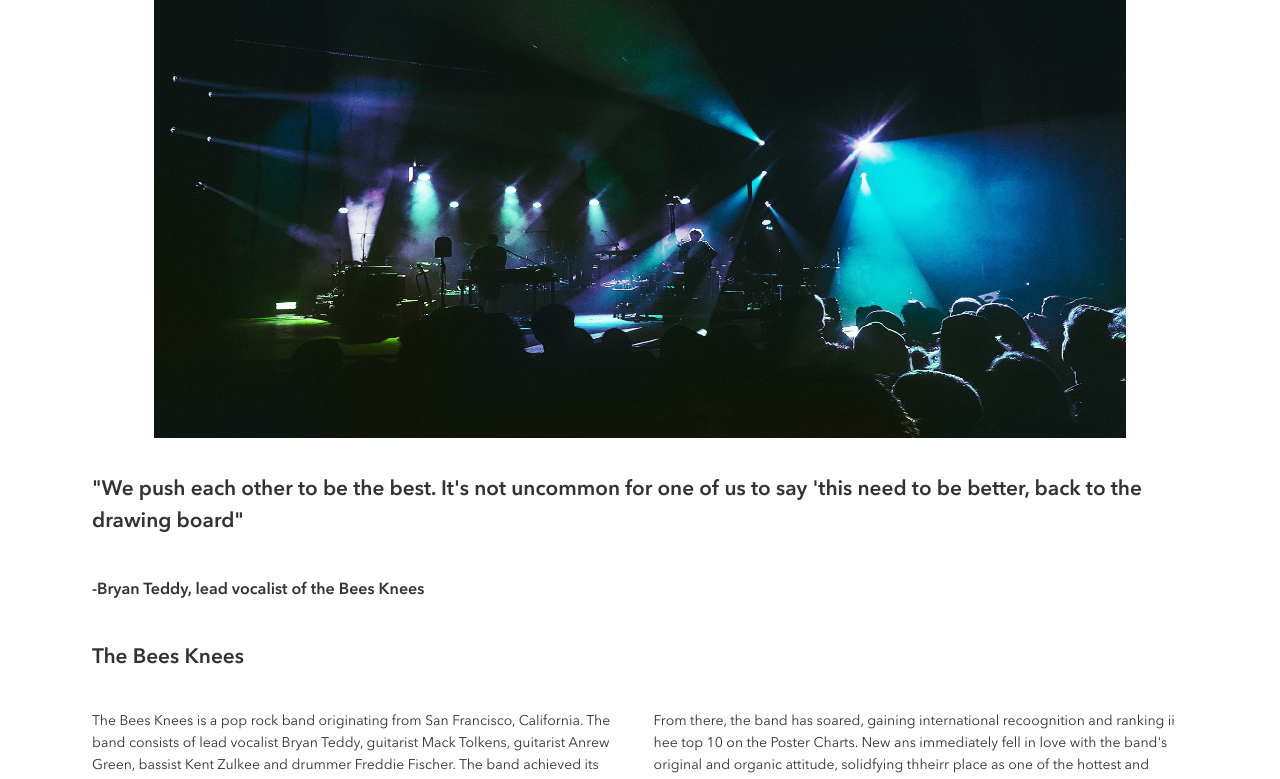
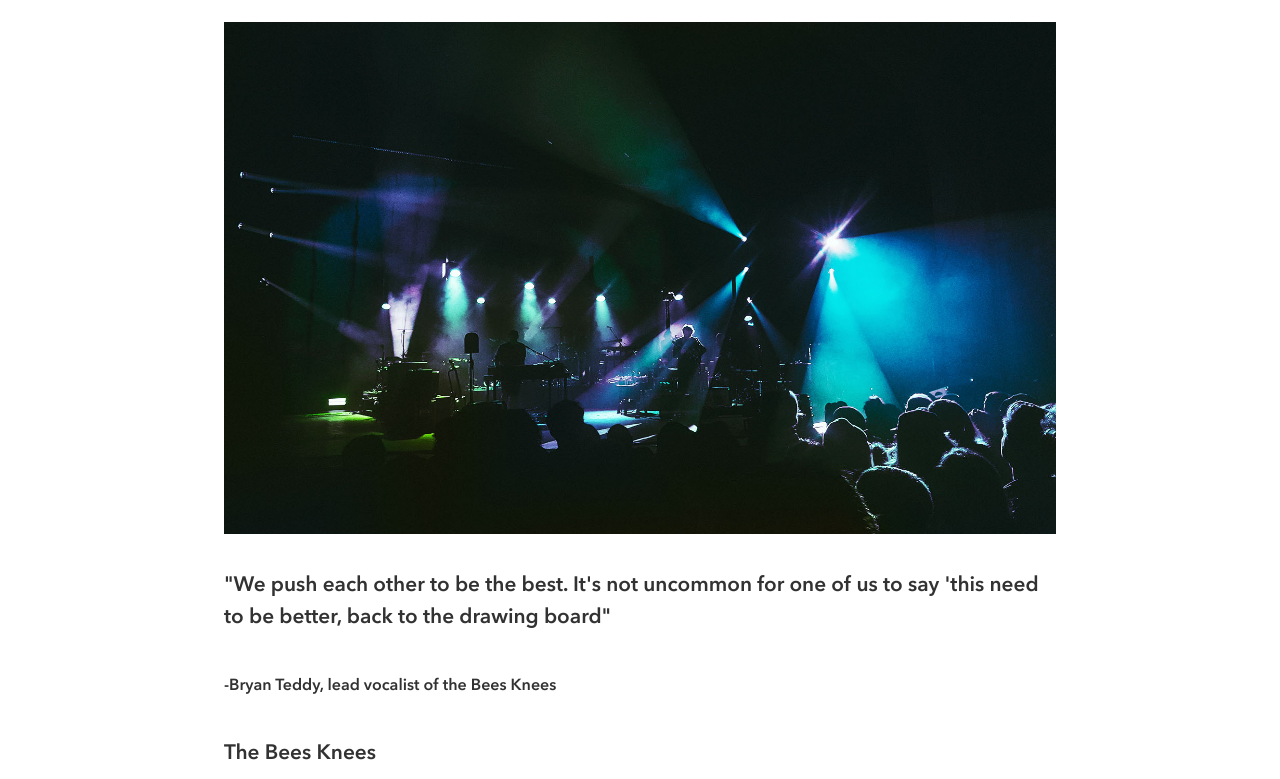
Before and after one commit to SJPARK538/Bandsite, a plain HTML site: page index.html in a window 1280 px wide. Shown: the part 746-1525 px from the top of the page. Drawn offline with Linux system fonts and the light colour scheme; files whose address does not match are found by name.

Commit message:
desktop version media queries

```diff
--- a/styles/partials/_breakpoints.scss
+++ b/styles/partials/_breakpoints.scss
@@ -10,8 +10,8 @@
     }
 }
 
-@mixin laptop {
-    @media screen and (min-width: 1440px) {
+@mixin desktop {
+    @media screen and (min-width: 1280px) {
         @content;
     }
 }
--- a/styles/partials/components/_footer.scss
+++ b/styles/partials/components/_footer.scss
@@ -2,7 +2,7 @@
 @use "../breakpoints" as *;
 @use "../fonts" as *;
 @use "./mixins" as *;
-
+// Mobile Version
 .footer {
     background-color: $primary-black;
 
@@ -168,14 +168,8 @@
             &-link {
                 text-decoration: none;
                 @include footercopy-tablet;
-                color: $primary-white;
                 margin: 0;
                 padding: 0;
-
-
-                &:hover {
-                    color: $primary-silver;
-                }
             }
         }
 
@@ -187,3 +181,34 @@
         }
     }
 }
+// Desktop Version
+@include desktop {
+    .footer {
+        padding-top: 2.25rem;
+
+        &__container {
+            margin: 0 8rem;
+        }
+        &__header {
+            width: 35vw;
+
+            &-logo {
+                max-width: 7.5rem;
+                max-height: 1.25rem;
+                margin-left: 54rem;
+                margin-top: -33rem;
+            }
+        }
+
+        &__social-container {
+            width: 12vw;
+
+        }
+
+        &__contact-info-container {
+            width: 24vh;
+            margin: 2.25rem 2.25rem 0 0;
+
+        }
+    }
+}
--- a/styles/partials/components/_header.scss
+++ b/styles/partials/components/_header.scss
@@ -46,10 +46,6 @@
 // Tablet Version
 @include tablet {
 .header {
-    background-color: $primary-black;
-    width: 100vw;
-    height: 4rem;
-
     &__medium {
         display: flex;
         align-items: center;
@@ -77,14 +73,23 @@
                 align-items: center;
                 width: auto;
                 height: auto;
-
-                &:hover {
-                    border-bottom: white 4px solid;
-                    color: $primary-white;
-                }
             }
         }
-
     }
     }
 }
+@include desktop {
+    .header {
+        &__medium {
+            margin: 0 3.9375rem 0 8rem;
+        }
+        .primary-nav {
+            &__list {
+                margin: 0 3.9375rem;
+                width: 15vw;
+
+            }
+        }
+        }
+
+}
--- a/styles/partials/components/_hero.scss
+++ b/styles/partials/components/_hero.scss
@@ -45,3 +45,18 @@
             }
     }
 }
+
+// Desktop Version
+@include desktop {
+    .hero {
+        height: 36rem;
+
+        &__container {
+            height: 36rem;
+            }
+
+            &__title {
+                margin: 0 8rem;
+            }
+    }
+}
--- a/styles/partials/components/_main.scss
+++ b/styles/partials/components/_main.scss
@@ -2,6 +2,8 @@
 @use "../breakpoints" as *;
 @use "../fonts" as *;
 @use "./mixins" as *;
+
+// Mobile Version
 .main {
     background-color: $primary-white;
     color: $primary-black;
@@ -34,6 +36,7 @@
     }
 }
 
+// Tablet Version
 @include tablet {
     .main {
         margin: 0;
@@ -84,3 +87,42 @@
         }
     }
 }
+
+@include desktop {
+    .main {
+        &__title {
+            margin: 3rem 2.25rem 2.25rem 8rem;
+        }
+
+        &__container-image {
+            height: 40vw;
+        }
+        &__image {
+            width: 65vw;
+            margin-left: auto;
+            margin-right: auto;
+            display: block;
+        }
+        &__interview {
+            margin: 2.25rem 14rem 0 14rem;
+        }
+
+        &__musicians {
+            font-size: 1rem;
+            margin: 2.25rem 14rem 0 14rem;
+        }
+
+        &__band {
+            margin: 2.25rem 14rem 0 14rem;
+        }
+
+        &__band-text:nth-child(1) {
+            margin: 2.25rem 2.25rem 2.25rem 14rem;
+        }
+
+        &__band-text:nth-child(2) {
+            @include bodycopy-tablet;
+            margin: 2.25rem 14rem 2.25rem 0;
+        }
+    }
+}
--- a/styles/partials/components/_photogallery.scss
+++ b/styles/partials/components/_photogallery.scss
@@ -56,3 +56,26 @@
         }
     }
 }
+
+@include desktop {
+    .photo {
+        &__title {
+            margin: 0 8rem;
+            padding: 3rem 0 0 0;
+        }
+        &__container {
+            margin: 2.25rem 8rem 0 8rem;
+            display: flex;
+            flex-direction: row;
+            flex-wrap: wrap;
+            justify-content: center;
+        }
+
+        &__image {
+            height: 15vw;
+            width: 24.79vw;
+            margin: 0 1.5rem 1.5rem 0;
+
+        }
+    }
+}
```
Also changed, not shown: styles/bio.css.
